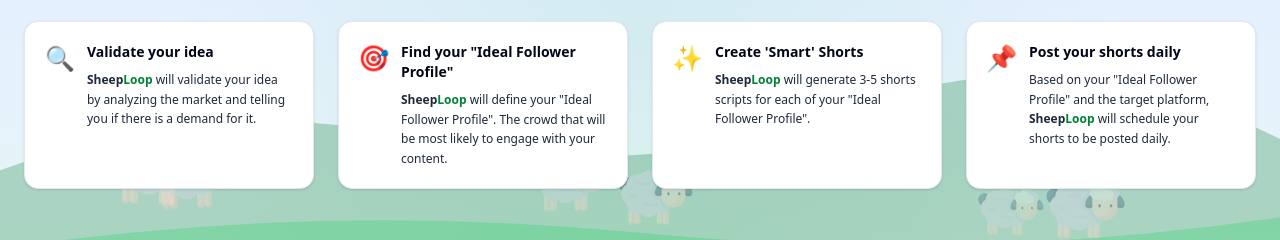
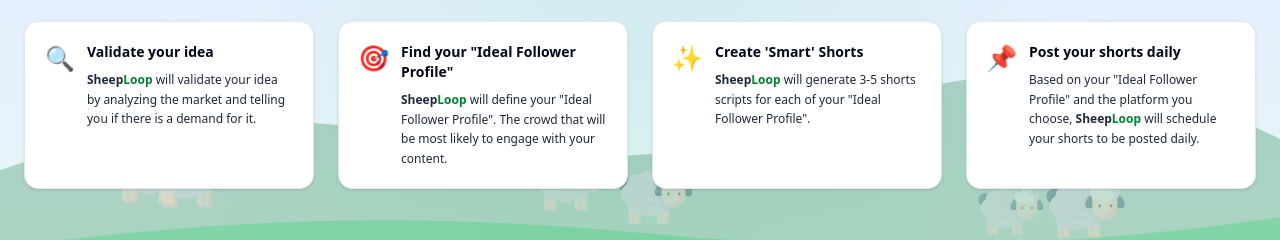
Before and after one commit to Balbader/sheeploop, a Next.js app: page / in a window 1280 px wide. Shown: the part 455-695 px from the top of the page. Built offline with nearby package versions, Linux system fonts and the light colour scheme.

Commit message:
clean up -> wip

```diff
--- a/components/home/Hero.tsx
+++ b/components/home/Hero.tsx
@@ -1118,7 +1118,7 @@ export default function Hero() {
 								</h3>
 								<p className="text-xs text-gray-800 leading-relaxed">
 									Based on your "Ideal Follower Profile" and
-									the target platform,{' '}
+									the platform you choose,{' '}
 									<span className="font-bold">Sheep</span>
 									<span className="font-bold text-green-700">
 										Loop
```
